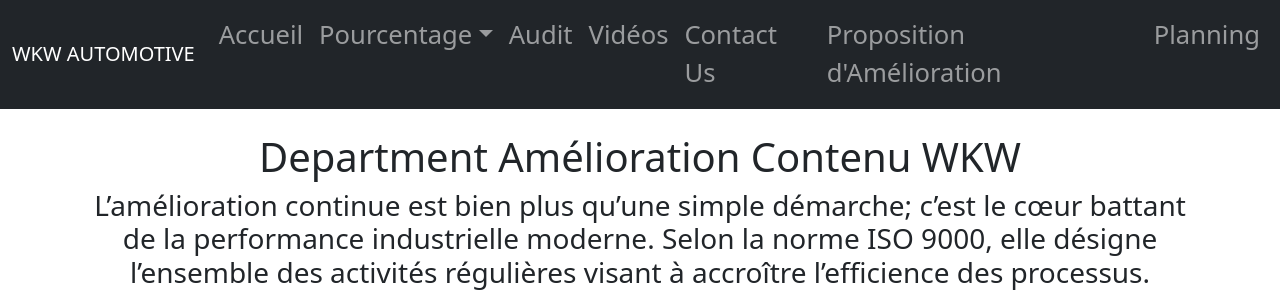
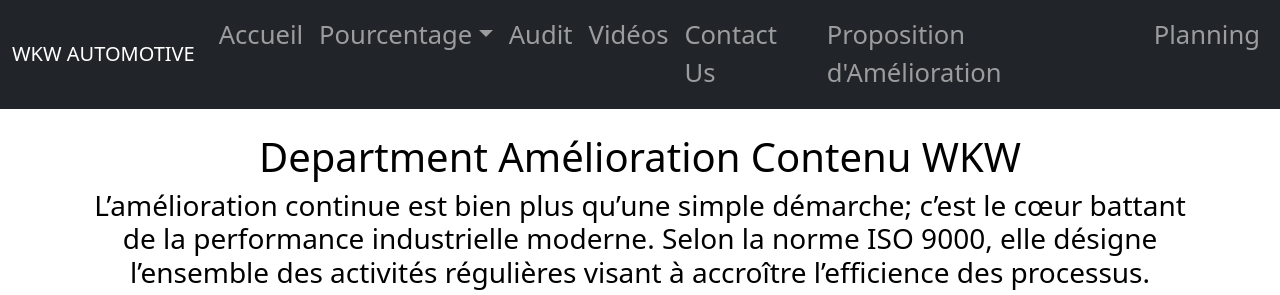
Before and after one commit to Utiqano/Appwkw, a plain HTML site: page index.html in a window 1280 px wide. Shown: the top 295 px of the page. Drawn offline with nearby package versions, Linux system fonts and the light colour scheme.

Commit message:
Update index.html

```diff
--- a/index.html
+++ b/index.html
@@ -8,6 +8,12 @@
     <link rel="stylesheet" href="styles.css">
     <link href="https://cdn.jsdelivr.net/npm/bootstrap@5.3.0/dist/css/bootstrap.min.css" rel="stylesheet">
 <style>
+    /* Ensure the text color is black for both h1 and h3 */
+    h1, h3 {
+        color: black !important; /* Use !important to override any other styles */
+    }
+
+    /* Existing styles */
     .text-animation {
         animation: fadeIn 3s ease-in-out;
     }
```
Lines whose indentation alone changed are shown as unchanged.
